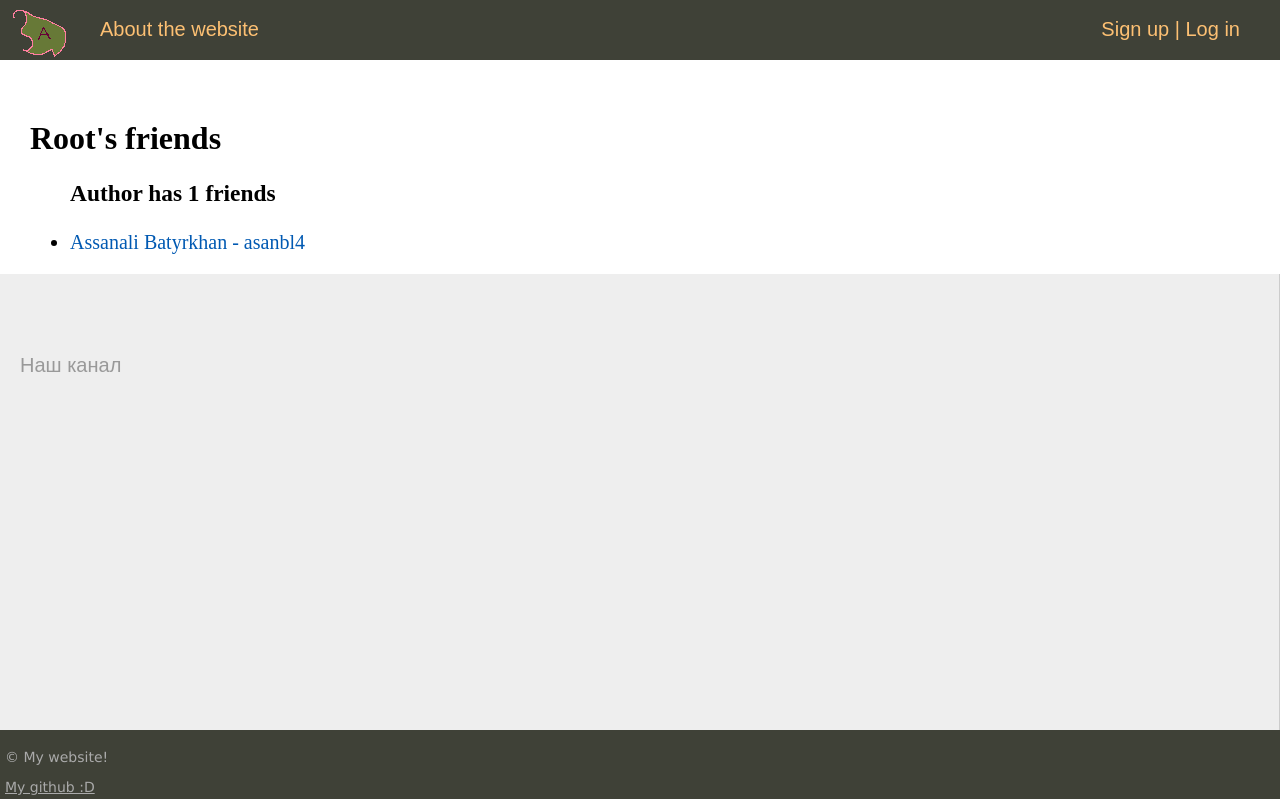
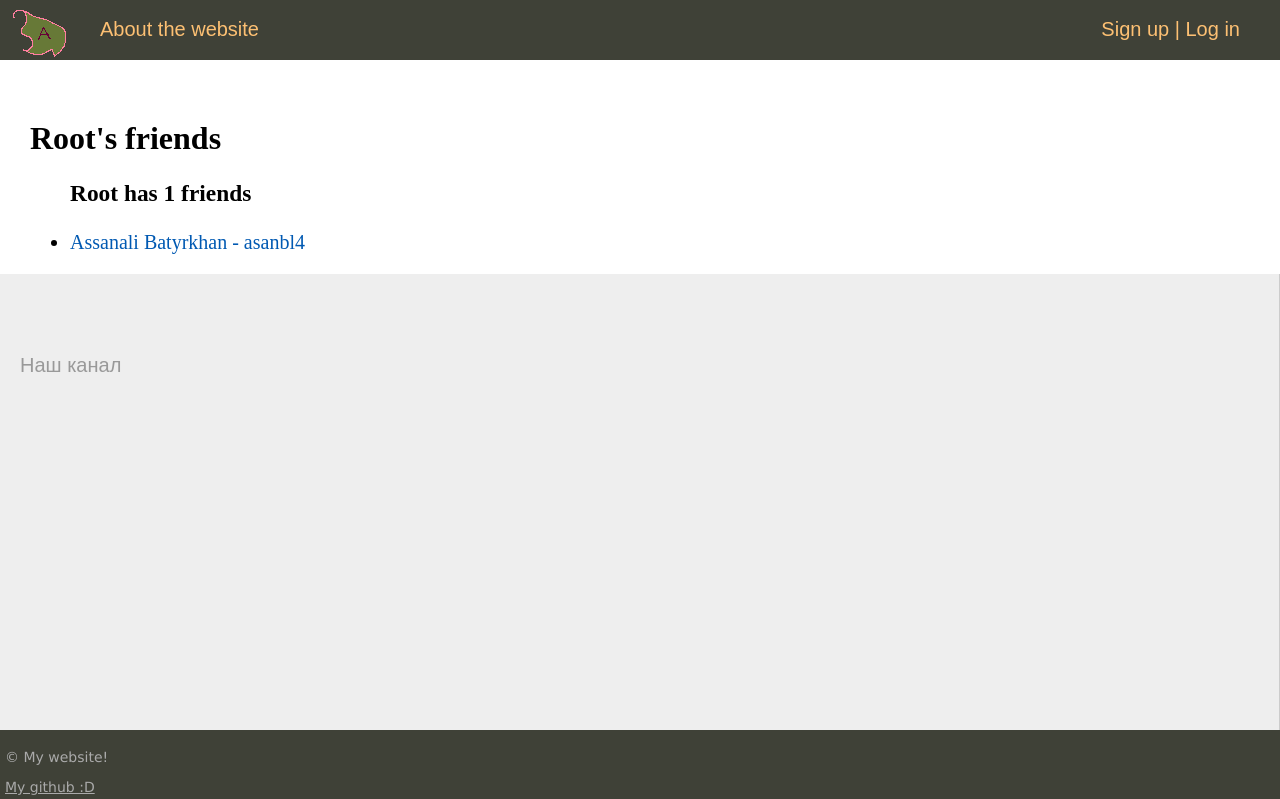
Before and after one commit to asanbl4/DjangoSocialNetwork, a Django app: a page that uses soc_network/templates/soc_network/friends.html in a window 1280 px wide. Shown: the top 799 px of the page. Run offline with Django 4.2, Linux system fonts and the light colour scheme; data comes from the database, SQL or seed files in the repository.

Commit message:
changed the display a little bit

```diff
--- a/soc_network/templates/soc_network/friends.html
+++ b/soc_network/templates/soc_network/friends.html
@@ -3,7 +3,7 @@
 {% block content %}
     <h1>{{ title }}</h1>
     <ul>
-    <h3>Author has {{ author.friends.all.count }} friends</h3>
+    <h3>{{ author.name }} has {{ author.friends.all.count }} friends</h3>
     {% for friend in author.friends.all %}
         <li>
         <a href="{% url 'profile' profile_slug=friend.slug %}"><p>{{ friend.name }} {{ friend.surname }} - {{ friend.slug }}</p></a>
```
